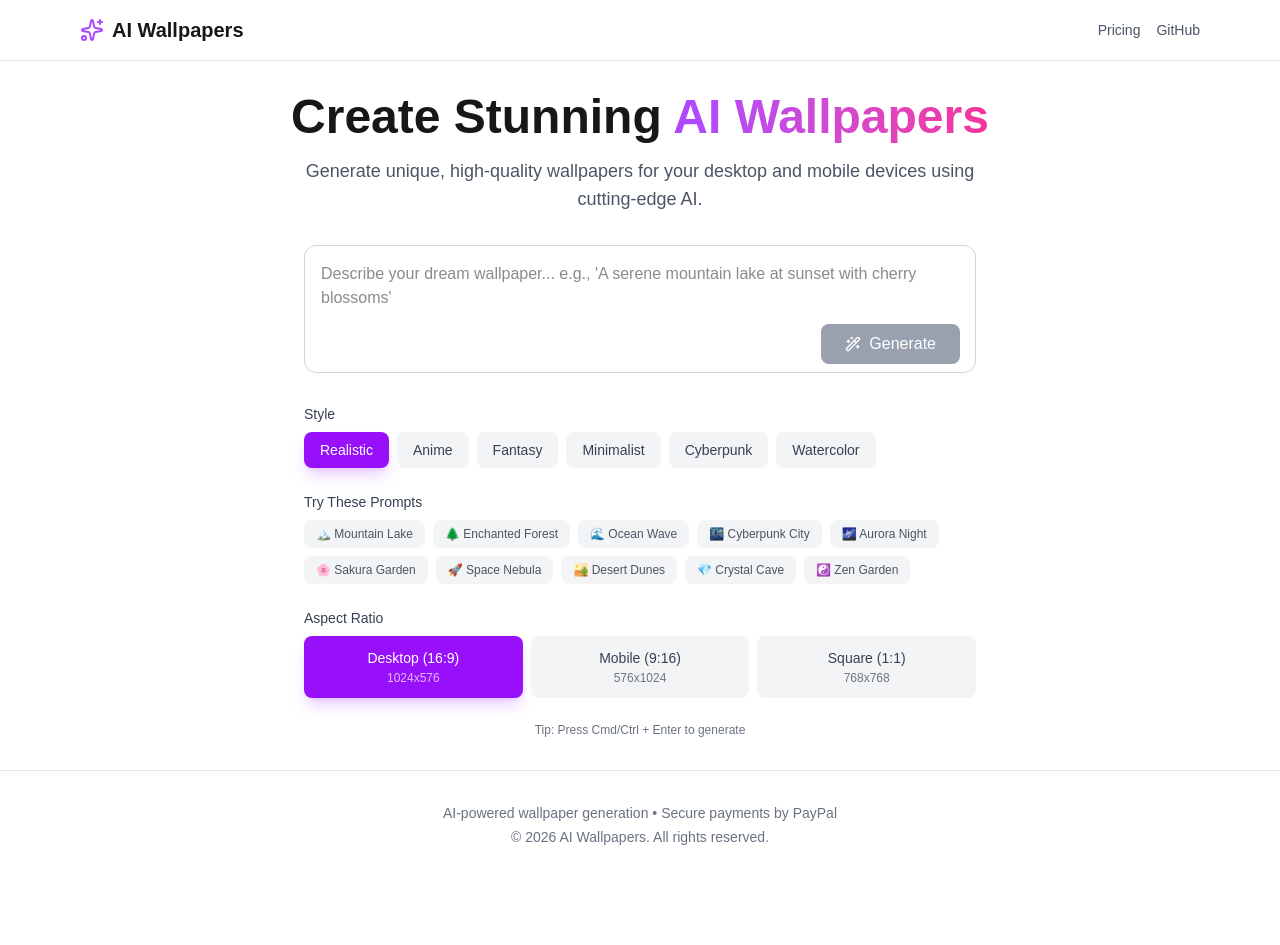
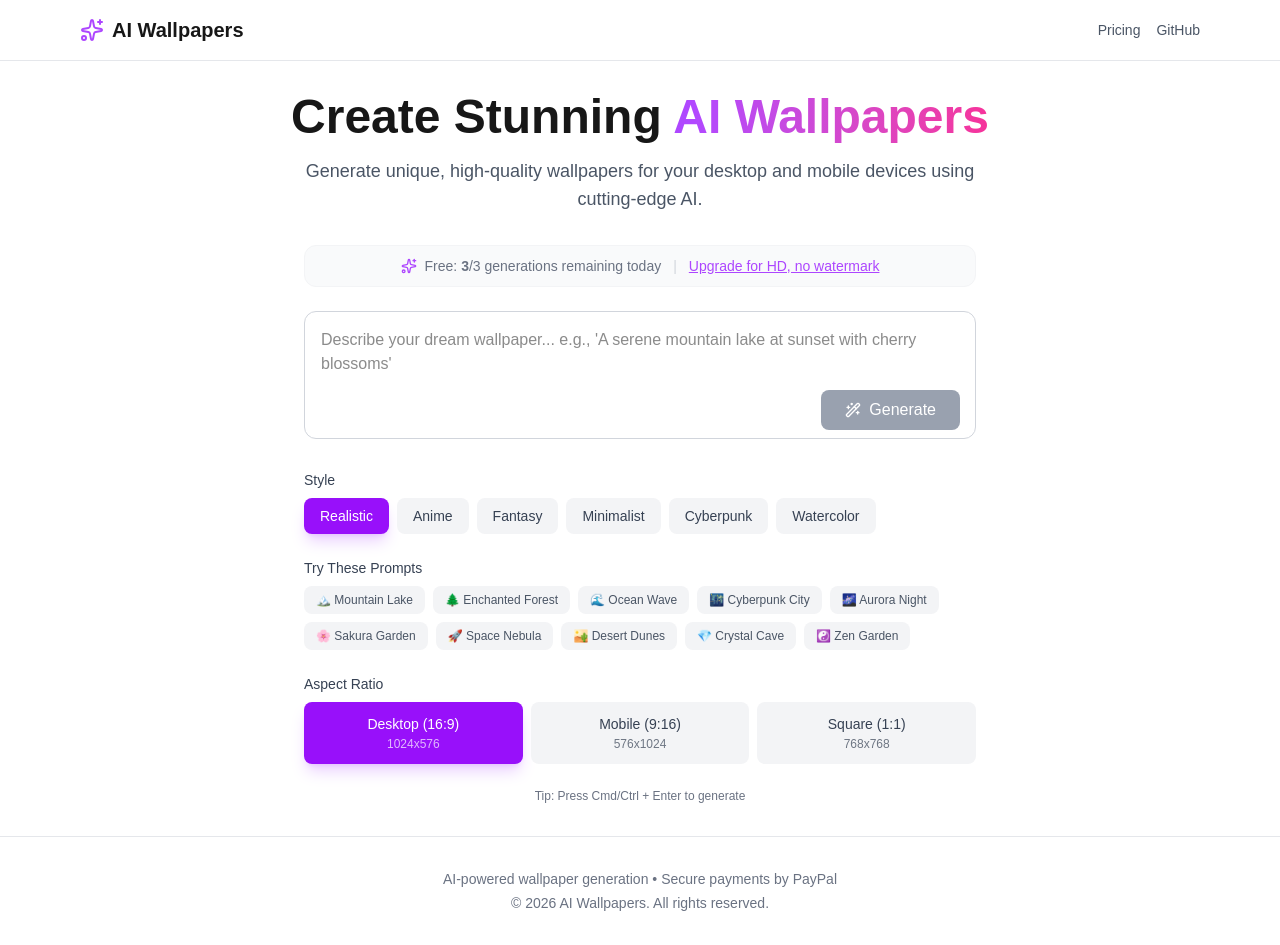
Before and after one commit to cbxaft/ai-wallpaper-generator, a Next.js app: page / in a window 1280 px wide. Before the commit the page ends 879 px from the top, so only its background shows below. Built offline with nearby package versions, Linux system fonts and the light colour scheme.

Commit message:
Add daily 3 free generation limit with localStorage

```diff
--- a/src/app/page.tsx
+++ b/src/app/page.tsx
@@ -1,10 +1,34 @@
 "use client";
 
-import { useState, useCallback, useRef } from "react";
+import { useState, useCallback, useRef, useEffect } from "react";
 import Link from "next/link";
-import { Wand2, Sparkles, Download, RefreshCw, ImageIcon, Loader2 } from "lucide-react";
+import { Wand2, Sparkles, Download, RefreshCw, ImageIcon, Loader2, AlertTriangle } from "lucide-react";
 
 type GenerationStep = "idle" | "generating" | "done";
+
+const DAILY_LIMIT = 3;
+const STORAGE_KEY = "ai-wallpaper-free-count";
+
+function getDailyUsage(): number {
+  if (typeof window === "undefined") return 0;
+  try {
+    const raw = localStorage.getItem(STORAGE_KEY);
+    if (!raw) return 0;
+    const { date, count } = JSON.parse(raw);
+    if (date !== new Date().toDateString()) return 0;
+    return count;
+  } catch {
+    return 0;
+  }
+}
+
+function incrementDailyUsage(): number {
+  const today = new Date().toDateString();
+  const current = getDailyUsage();
+  const newCount = current + 1;
+  localStorage.setItem(STORAGE_KEY, JSON.stringify({ date: today, count: newCount }));
+  return newCount;
+}
 
 export default function Home() {
   const [prompt, setPrompt] = useState("");
@@ -13,9 +37,15 @@ export default function Home() {
   const [error, setError] = useState<string | null>(null);
   const [style, setStyle] = useState("realistic");
   const [aspectRatio, setAspectRatio] = useState("landscape");
-  const [sessionId, setSessionId] = useState<string | null>(null);
   const [showPricing, setShowPricing] = useState(false);
+  const [dailyUsed, setDailyUsed] = useState(0);
   const imageRef = useRef<HTMLImageElement>(null);
+
+  useEffect(() => {
+    setDailyUsed(getDailyUsage());
+  }, []);
+
+  const remainingFree = DAILY_LIMIT - dailyUsed;
 
   const aspectRatios = [
     { id: "landscape", label: "Desktop (16:9)", width: 1024, height: 576 },
@@ -36,12 +66,20 @@ export default function Home() {
 
   const generateWallpaper = useCallback(async () => {
     if (!prompt.trim()) return;
+    if (remainingFree <= 0) {
+      setShowPricing(true);
+      return;
+    }
 
     setStep("generating");
     setError(null);
     setImageUrl(null);
 
     try {
+      // Increment usage BEFORE calling API to prevent concurrent abuse
+      const newCount = incrementDailyUsage();
+      setDailyUsed(newCount);
+
       const stylePrompt =
         style === "realistic"
           ? prompt
@@ -132,6 +170,39 @@ export default function Home() {
             Generate unique, high-quality wallpapers for your desktop and mobile
             devices using cutting-edge AI.
           </p>
+        </div>
+
+        {/* Free daily limit banner */}
+        <div className="max-w-2xl mx-auto mb-6">
+          {remainingFree > 0 ? (
+            <div className="flex items-center justify-center gap-2 text-sm text-gray-500 dark:text-gray-400 bg-gray-50 dark:bg-gray-900/50 rounded-xl py-2.5 px-4 border border-gray-100 dark:border-gray-800">
+              <Sparkles className="w-4 h-4 text-purple-500" />
+              <span>
+                Free: <strong>{remainingFree}</strong>/{DAILY_LIMIT} generations
+                remaining today
+              </span>
+              <span className="text-gray-300 dark:text-gray-600 mx-1">|</span>
+              <button
+                onClick={() => setShowPricing(true)}
+                className="text-purple-500 hover:text-purple-400 underline font-medium"
+              >
+                Upgrade for HD, no watermark
+              </button>
+            </div>
+          ) : (
+            <div className="flex items-center justify-center gap-2 text-sm text-orange-600 dark:text-orange-400 bg-orange-50 dark:bg-orange-900/20 rounded-xl py-2.5 px-4 border border-orange-200 dark:border-orange-800">
+              <AlertTriangle className="w-4 h-4" />
+              <span>
+                You've used all {DAILY_LIMIT} free generations today.{" "}
+                <button
+                  onClick={() => setShowPricing(true)}
+                  className="underline font-medium"
+                >
+                  Buy HD Wallpaper Pack - $2.99
+                </button>
+              </span>
+            </div>
+          )}
         </div>
 
         {/* Generator section */}
@@ -333,6 +404,11 @@ export default function Home() {
                   Custom Generation - $4.99
                 </Link>
               </p>
+              {remainingFree > 0 && (
+                <p className="text-xs text-gray-400">
+                  You have {remainingFree} free generation{remainingFree > 1 ? "s" : ""} left today
+                </p>
+              )}
             </div>
           </div>
         )}
```
